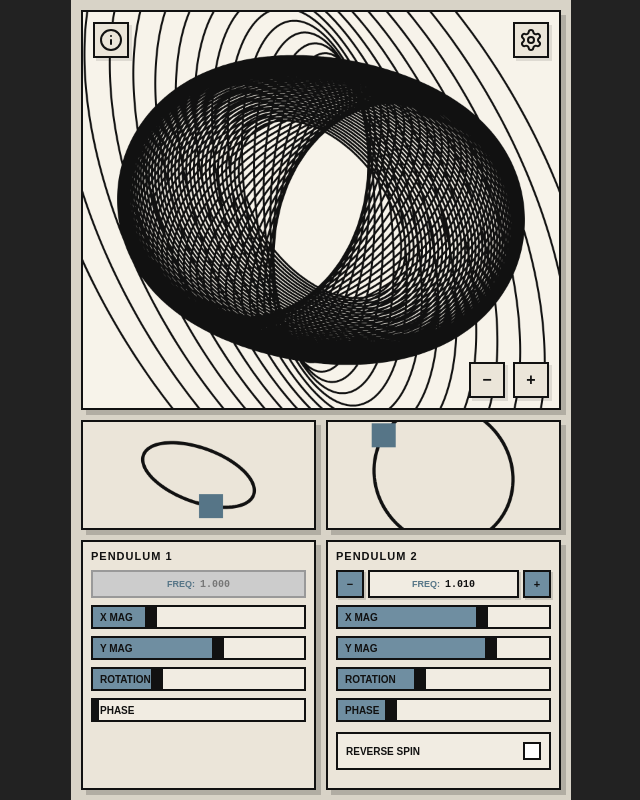
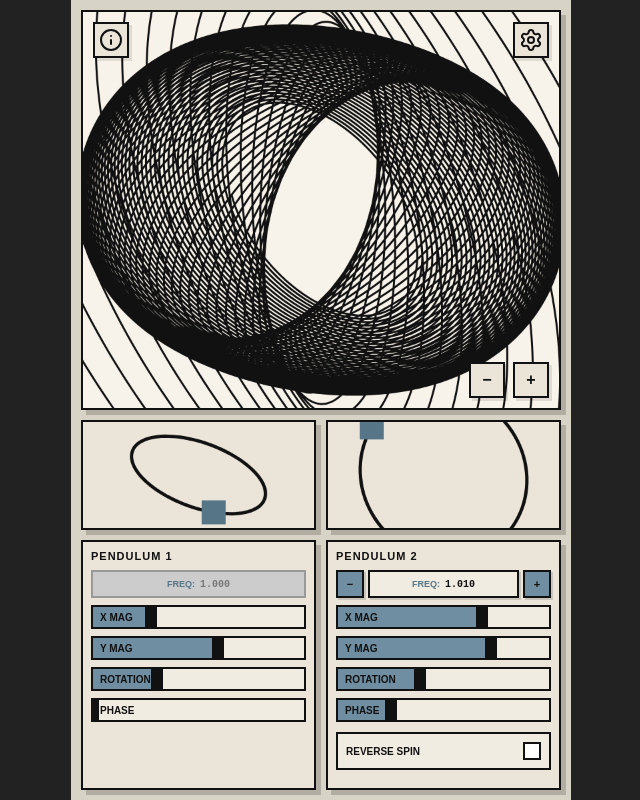
Before and after one commit to FEZPEZ/bealsbunch, a plain HTML site: page random/harmonograph-sim/index.html in a window 1280 px wide. Shown: the whole page, without its empty margins (319-959 px from the left). Drawn offline with nearby package versions, Linux system fonts and the light colour scheme.

Commit message:
favicon and final scale adjustments

```diff
--- a/random/harmonograph-sim/index.html
+++ b/random/harmonograph-sim/index.html
@@ -3,7 +3,8 @@
 <head>
     <meta charset="UTF-8">
     <meta name="viewport" content="width=device-width, initial-scale=1.0, maximum-scale=1.0, user-scalable=no, viewport-fit=cover">
-    <title>Bauhaus Harmonograph Pro</title>
+    <link rel="icon" type="image/png" href="favicon.png">
+    <title></title>
     <script src="https://unpkg.com/lucide@latest"></script>
     <style>
         :root {
@@ -185,14 +186,14 @@
 const CONFIG = {
     RES_MULTIPLIER: 1.5, // High resolution variable
     MAIN_LINE_WIDTH: 3.0,   // Main thickness
-    ZOOM: 5.0, MIN_ZOOM: 0.2, MAX_ZOOM: 20.0, ZOOM_STEP: 1,
+    ZOOM: 6.0, MIN_ZOOM: 1, MAX_ZOOM: 20.0, ZOOM_STEP: 1,
 
     SIM_RES_MULTIPLIER: 1.5, // Sim resolution
     SIM_LINE_WIDTH: 5.0,     // Sim thickness
-    SIM_ZOOM: 1.5,
+    SIM_ZOOM: 1.8,
     DECAY: 0.0001,
     DECAY_VALUES: [0.00005, 0.0001, 0.0002, 0.0005, 0.001, 0.002, 0.005, 0.01],
-    TIME_STEP: 0.015, MAX_STEPS: 40000, MIN_AMP: 0.008, DRAW_SCALE: 0.5, SIM_SCALE: 0.3,
+    TIME_STEP: 0.015, MAX_STEPS: 40000, MIN_AMP: 0.002, DRAW_SCALE: 0.5, SIM_SCALE: 0.3,
     MIN_FREQ: 1, MAX_FREQ: 10.0, FREQ_STEP: 0.002, REPEAT_DELAY: 300, REPEAT_RATE: 40,
     FREQ_DECIMALS: 3,
     REVERSE_P2: false,
```
Also changed, not shown: random/harmonograph-sim/favicon.png (added).
